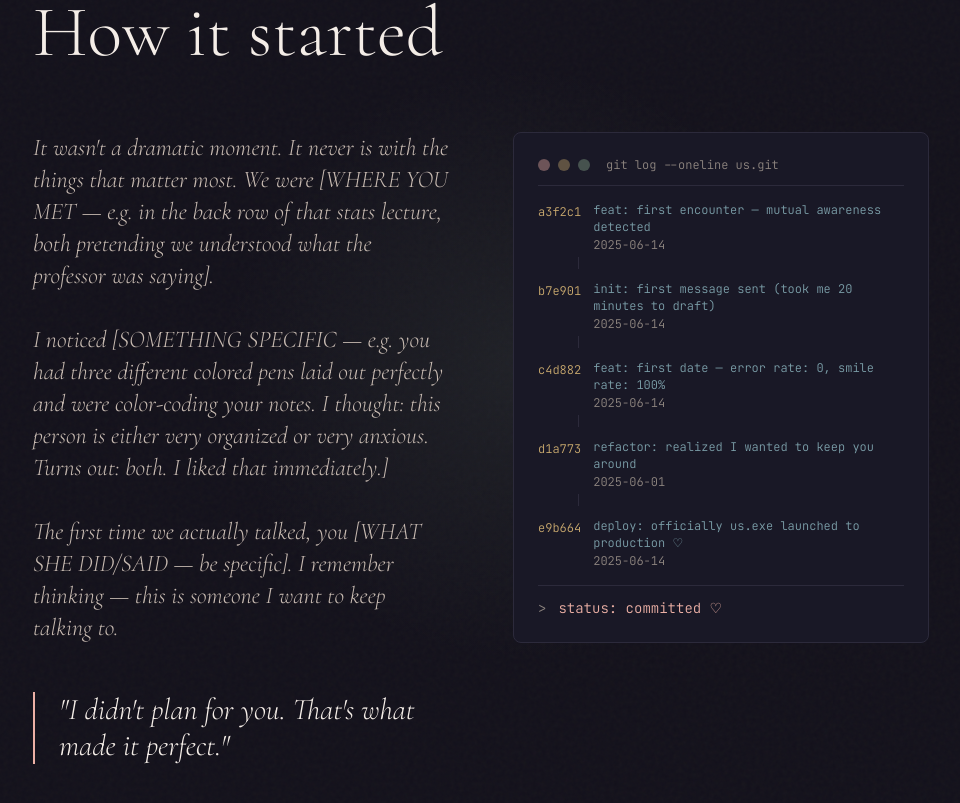
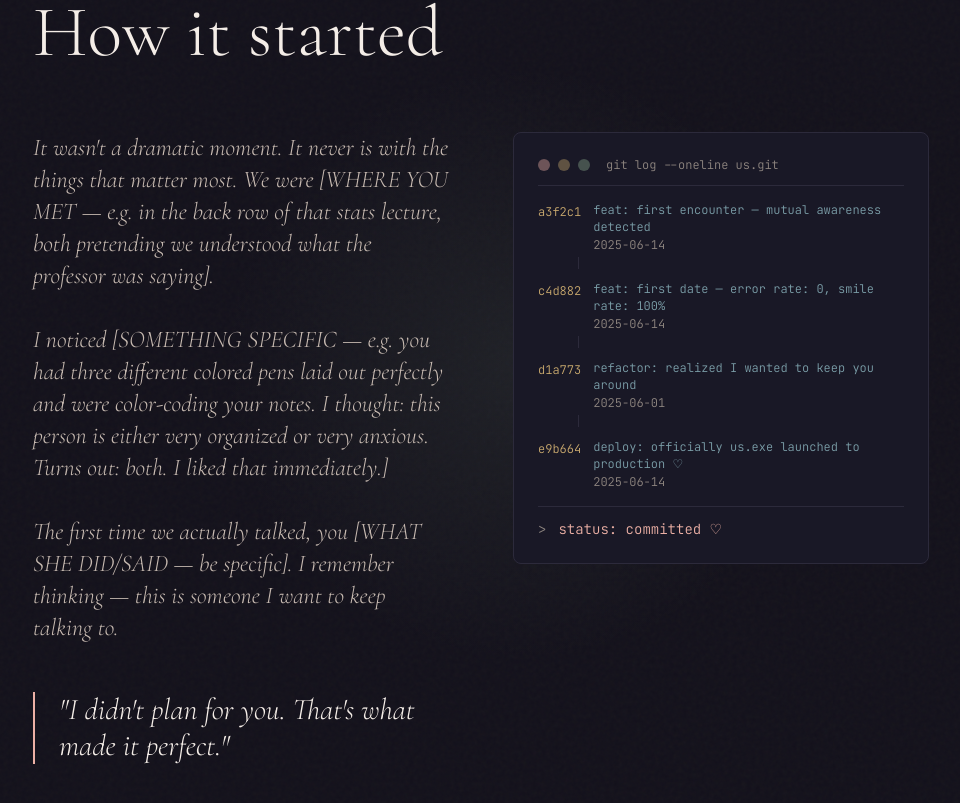
Before and after one commit to Reepowww/anniv, a React (Vite) app: page / in a window 1280 px wide. Shown: the part 997-1800 px from the top of the page, without its empty margins (159-1119 px from the left). Built offline with nearby package versions, Linux system fonts and the light colour scheme.

Commit message:
Update site content and siteData

```diff
--- a/src/data/siteData.js
+++ b/src/data/siteData.js
@@ -60,7 +60,6 @@ export const ORIGIN = {
   // Git-log style event timeline for the "how we met" section
   commitLog: [
     { hash: 'a3f2c1',  date: DATES.firstMet,   message: 'feat: first encounter — mutual awareness detected' },
-    { hash: 'b7e901',  date: DATES.firstText,   message: 'init: first message sent (took me 20 minutes to draft)' },
     { hash: 'c4d882',  date: DATES.firstDate,   message: 'feat: first date — error rate: 0, smile rate: 100%' },
     { hash: 'd1a773',  date: '2025-06-01',      message: 'refactor: realized I wanted to keep you around' },
     { hash: 'e9b664',  date: '2025-06-14',      message: 'deploy: officially us.exe launched to production ♡' },
```
